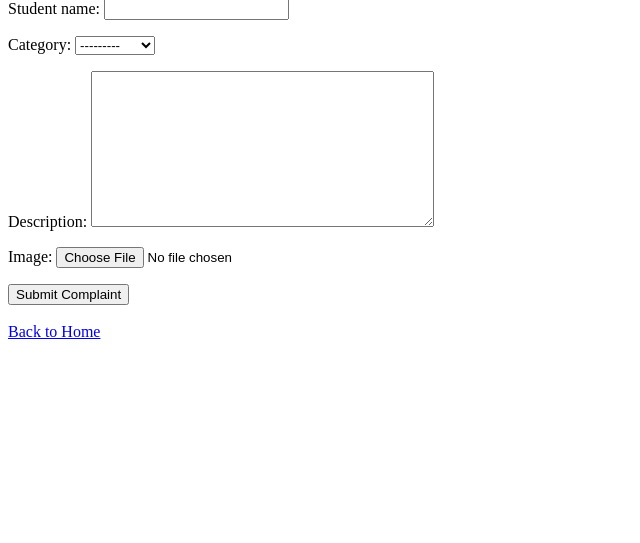
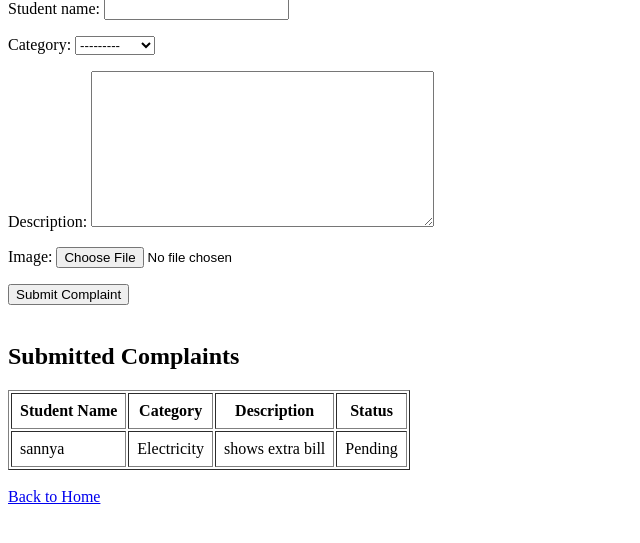
Before and after one commit to Sannya-21/Summer-Traning, a Django app: page /complaint/ in a window 1280 px wide. Shown: the part 81-624 px from the top of the page, without its empty margins (0-640 px from the left). Run offline with Django 5.2, Linux system fonts and the light colour scheme; data comes from the database, SQL or seed files in the repository.

Commit message:
complaint table

```diff
--- a/student_support/templates/complaint.html
+++ b/student_support/templates/complaint.html
@@ -7,6 +7,7 @@
 
     <h1>Complaint Management</h1>
 
+    <!-- 🔴 Complaint Form -->
     <form method="POST" enctype="multipart/form-data">
         {% csrf_token %}
 
@@ -17,6 +18,34 @@
 
     <br>
 
+    <!-- 📊 Complaints Table -->
+    <h2>Submitted Complaints</h2>
+
+    <table border="1" cellpadding="8">
+        <tr>
+            <th>Student Name</th>
+            <th>Category</th>
+            <th>Description</th>
+            <th>Status</th>
+        </tr>
+
+        {% for c in complaints %}
+        <tr>
+            <td>{{ c.student_name }}</td>
+            <td>{{ c.category }}</td>
+            <td>{{ c.description }}</td>
+            <td>{{ c.status }}</td>
+        </tr>
+        {% empty %}
+        <tr>
+            <td colspan="4">No complaints submitted yet.</td>
+        </tr>
+        {% endfor %}
+    </table>
+
+    <br>
+
+    <!-- 🔙 Back Link -->
     <a href="/">Back to Home</a>
 
 </body>
--- a/student_support/urls.py
+++ b/student_support/urls.py
@@ -4,4 +4,5 @@ from . import views
 urlpatterns = [
     path('', views.home, name='home'),
     path('complaint/', views.complaint, name='complaint'),
+    path('complaints/', views.complaint_list, name='complaint_list'),
 ]
--- a/student_support/views.py
+++ b/student_support/views.py
@@ -1,6 +1,7 @@
 from django.shortcuts import render, redirect
 from .forms import ComplaintForm
 from .models import Complaint
+
 
 def home(request):
     return render(request, 'home.html')
@@ -10,12 +11,18 @@ def complaint(request):
         form = ComplaintForm(request.POST, request.FILES)
         if form.is_valid():
             form.save()
-            return redirect('home')
+            return redirect('complaint')  # 🔥 important change
+
     else:
         form = ComplaintForm()
 
-    return render(request, 'complaint.html', {'form': form})
+    complaints = Complaint.objects.all().order_by('-id')  # 🔥 fetch data
 
-    def complaint_list(request):
-        complaints = Complaint.objects.all()
-        return render(request, 'complaint_list.html', {'complaints': complaints})
+    return render(request, 'complaint.html', {
+        'form': form,
+        'complaints': complaints
+    })
+
+def complaint_list(request):
+    complaints = Complaint.objects.all()
+    return render(request, 'complaint_list.html', {'complaints': complaints})
```
